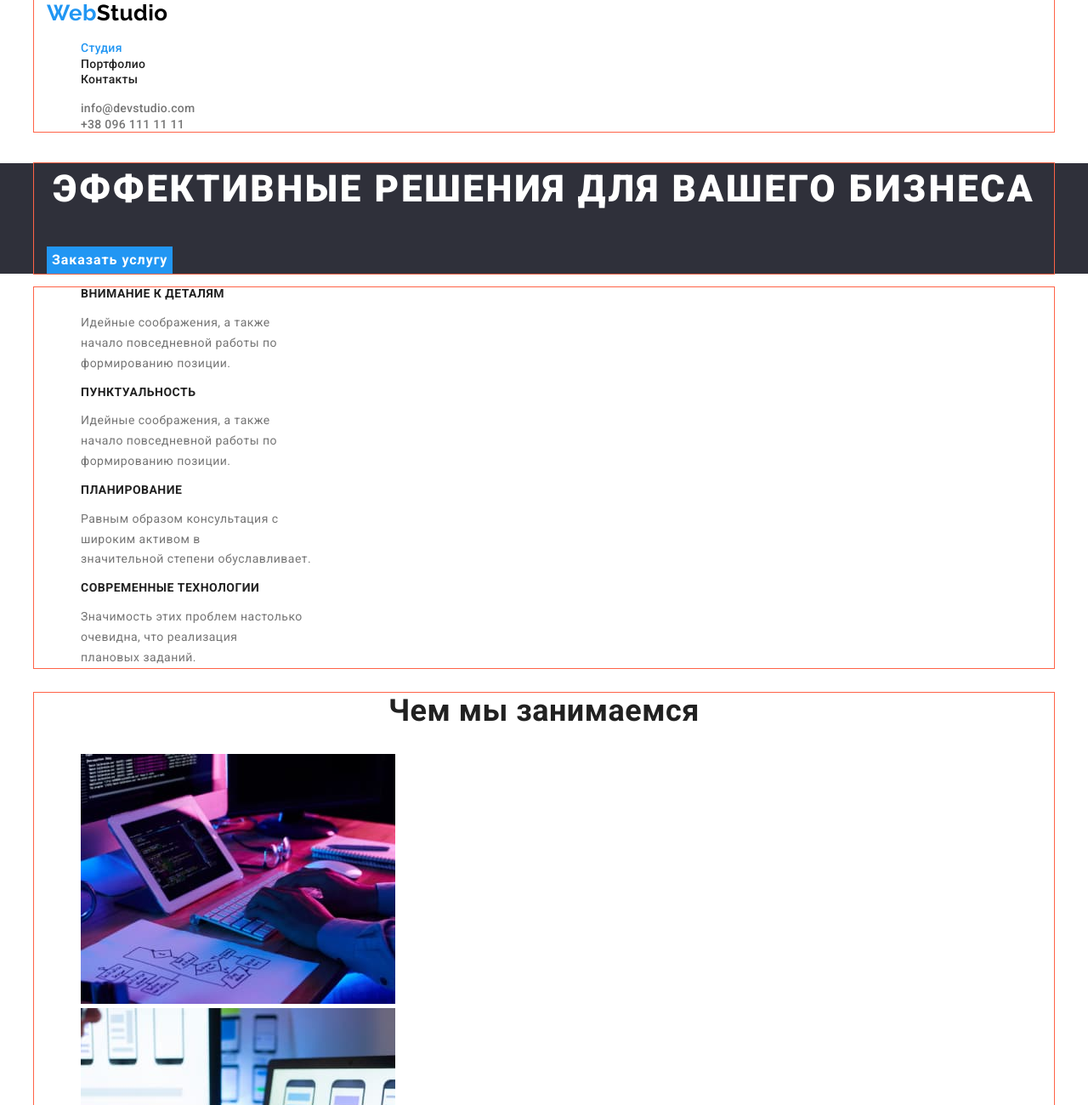
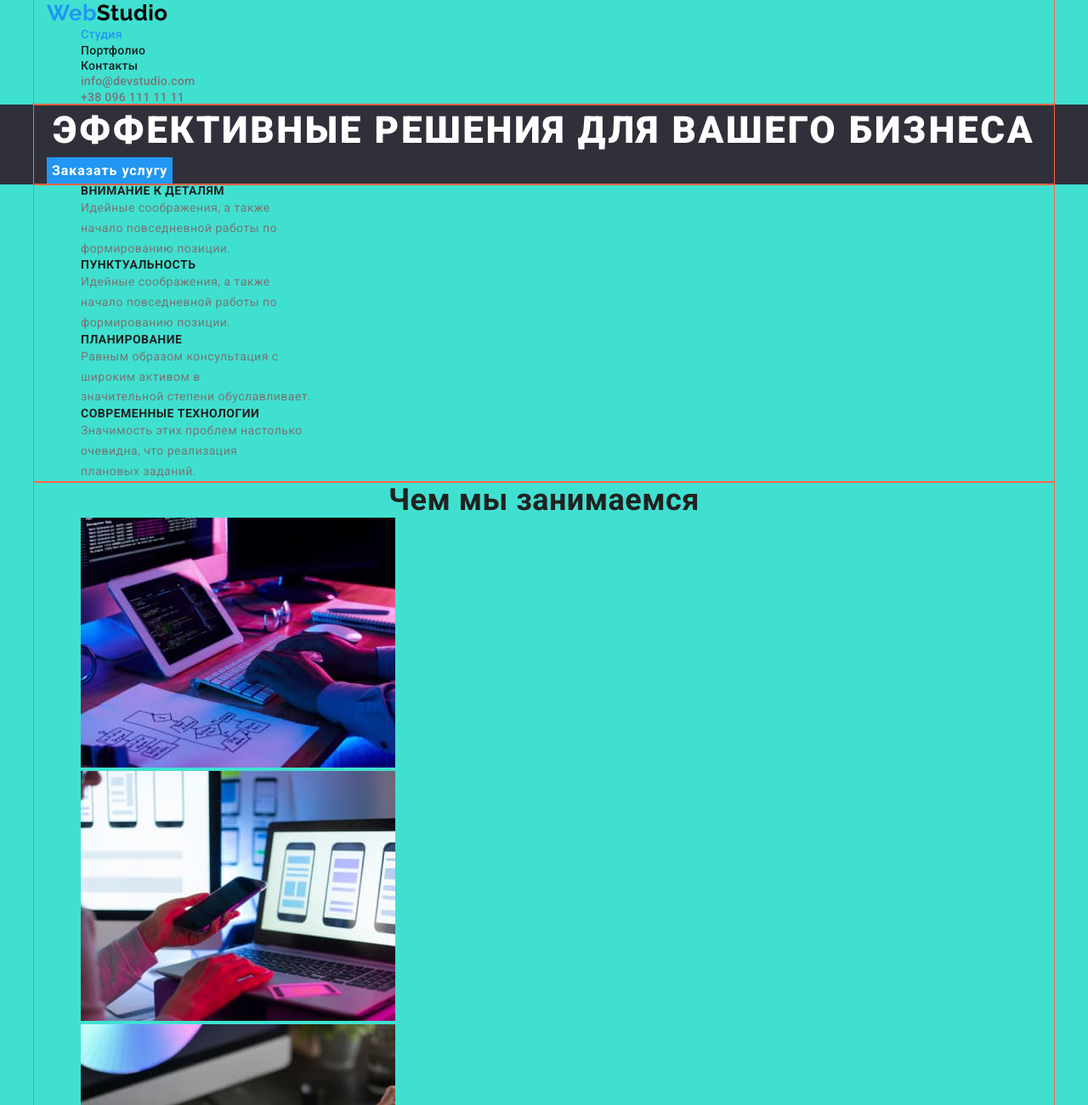
Before and after one commit to Oliko136/goit-markup-hw-03, a plain HTML site: page index.html in a window 1280 px wide. Shown: the top 1300 px of the page at 85% size. Drawn offline with nearby package versions, Linux system fonts and the light colour scheme.

Commit message:
Убраны марджины между секциями

```diff
--- a/css/styles.css
+++ b/css/styles.css
@@ -14,12 +14,25 @@ body {
   font-family: Roboto, sans-serif;
   letter-spacing: 0.03em;
 }
-
+h1,
+h2,
+h3,
+h4,
+h5,
+h6,
+p,
+ul {
+  margin: 0;
+}
 .container {
   width: 1200px;
   margin: 0 auto;
   padding: 0 15px;
   outline: 1px solid tomato;
+}
+
+.section {
+  background-color: turquoise;
 }
 
 .logo {
--- a/index.html
+++ b/index.html
@@ -15,7 +15,7 @@
 
   <body>
     <!-- Шапка сайта -->
-    <header>
+    <header class="section">
       <div class="container">
       <nav>
         <a href="./index.html" class="logo">
@@ -39,7 +39,7 @@
     <main>
 
       <!-- Герой -->
-      <section class="hero">
+      <section class="section hero">
         <div class="container">
         <h1 class="hero-title">Эффективные решения для вашего бизнеса</h1>
         <button type="button" class="hero-btn">Заказать услугу</button>
@@ -47,7 +47,7 @@
       </section>
 
       <!-- Преимущества -->
-      <section class="features">
+      <section class="section features">
         <div class="container">
         <h2 class="features-title">Преимущества</h2>
 
@@ -74,7 +74,7 @@
       </section>
 
       <!-- Чем мы занимаемся -->
-      <section class="work">
+      <section class="section work">
         <div class="container">
         <h2 class="section-title">Чем мы занимаемся</h2>
 
@@ -88,7 +88,7 @@
       </section>
 
       <!-- Наша команда -->
-      <section class="team">
+      <section class="section team">
         <div class="container">
         <h2 class="section-title">Наша команда</h2>
 
@@ -121,7 +121,7 @@
     </main>
 
     <!-- Футер -->
-    <footer class="footer">
+    <footer class="section footer">
       <div class="container">
       <a href="./index.html" class="logo-footer">
       <span lang="en"><span class="logo-footer-accent">Web</span>Studio</span>
```
Also changed, not shown: portfolio.html (+3 -3 lines).
